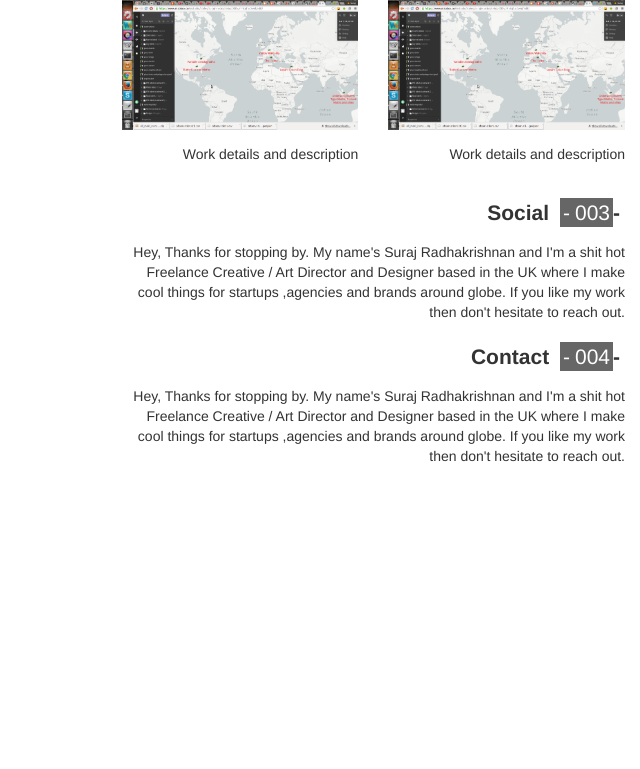
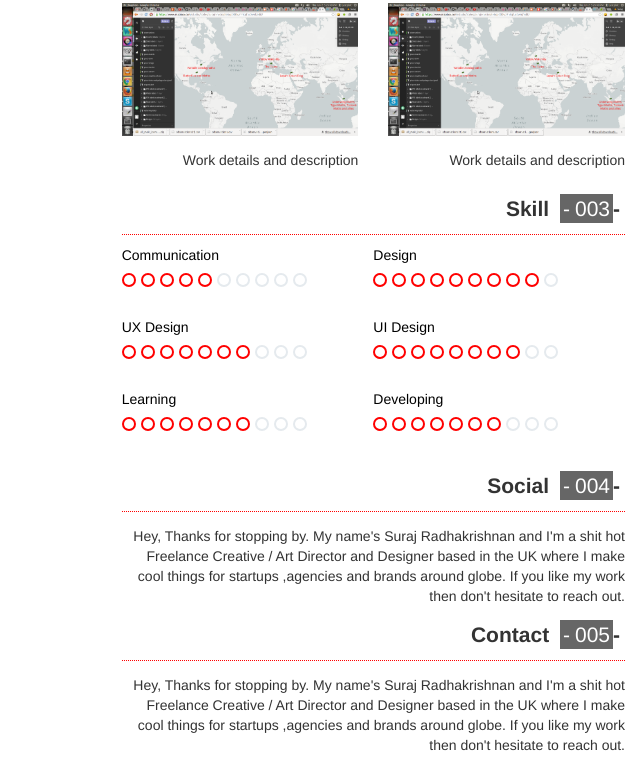
Before and after one commit to surajrkn/surajrkn.github.io, a plain HTML site: page index.html in a window 1280 px wide. Shown: the part 712-1481 px from the top of the page, without its empty margins (640-1280 px from the left). Before the commit the page ends 1192 px from the top, so only its background shows below. Drawn offline with Linux system fonts and the light colour scheme.

Commit message:
index edited

```diff
--- a/css/style.css
+++ b/css/style.css
@@ -94,6 +94,11 @@ h1  span {
 .workDetails img {
     width: 100%;
 }
+.contentContainer h2 {
+    border-bottom: 1px dotted red;
+    margin-top:10px;
+    padding-bottom: 10px;
+}
 .contentContainer h2:after, .contentContainer h2 span:before {
     content: "-";
     margin-right: 5px;
@@ -118,3 +123,43 @@ h1  span {
     padding: 0;
     color: #B31223;
 }
+
+
+.skill-lockup {
+    max-width: 700px;
+    margin: 0 auto;
+    color: #000;
+    text-align: left;
+}
+.skill-label {
+    margin-bottom: 8px;
+}
+.skill-lockup:before, .skill-lockup:after {
+    content: "";
+    display: table; }
+.skill-lockup:after {
+    clear: both; }
+.skill-lockup .skill-unit {
+    width: 50%;
+    float: left; }
+.skill-lockup .skill-unit .skill-icons {
+    font-size: 0;
+    margin: 0 0 30px; }
+.skill-lockup .skill-unit .skill-icons span {
+    display: inline-block;
+    width: 14px;
+    height: 14px;
+    background-color: red;
+    margin-right: 5px;
+    border-radius: 50%; }
+.skill-lockup .skill-unit .skill-icons span:after {
+    content: '';
+    display: block;
+    width: 10px;
+    height: 10px;
+    background: #ffffff;
+    border-radius: 50%;
+    margin: 2px; }
+
+.skill-color, .skill-lockup .skill-unit .skill-icons.skill-1 span:nth-child(n+1), .skill-lockup .skill-unit .skill-icons.skill-2 span:nth-child(n+2), .skill-lockup .skill-unit .skill-icons.skill-3 span:nth-child(n+3), .skill-lockup .skill-unit .skill-icons.skill-4 span:nth-child(n+4), .skill-lockup .skill-unit .skill-icons.skill-5 span:nth-child(n+5), .skill-lockup .skill-unit .skill-icons.skill-6 span:nth-child(n+6), .skill-lockup .skill-unit .skill-icons.skill-7 span:nth-child(n+7), .skill-lockup .skill-unit .skill-icons.skill-8 span:nth-child(n+8), .skill-lockup .skill-unit .skill-icons.skill-9 span:nth-child(n+9), .skill-lockup .skill-unit .skill-icons.skill-10 span:nth-child(n+10) {
+    background: #e5eaee; }
--- a/index.html
+++ b/index.html
@@ -23,7 +23,7 @@
     </div><!-- left col -->
     <div class="col-md-5 contentContainer">
         <section>
-            <h1>Suraj<span>R</span><br />Creative Designer / Developer</h1>
+            <h1>Suraj<span>R</span><br />Creative Designer / UI Developer</h1>
         </section>
         <section>
             <h2>Profile<span>001</span>
@@ -57,7 +57,60 @@
         </section>
 
         <section>
-            <h2>Social <span>003</span></h2>
+            <h2>Skill <span>003</span></h2>
+            <div class="skill-lockup">
+                <div class="skill-unit">
+                    <div class="skill-label">Communication</div>
+                    <div class="skill-icons skill-6">
+                        <span></span><span></span><span></span><span></span><span></span><span></span><span></span><span></span>
+                        <span></span><span></span>
+                    </div>
+                </div>
+
+                <div class="skill-unit">
+                    <div class="skill-label">Design</div>
+                    <div class="skill-icons skill-10">
+                        <span></span><span></span><span></span><span></span><span></span><span></span><span></span><span></span>
+                        <span></span><span></span>
+                    </div>
+                </div>
+
+                <div class="skill-unit">
+                    <div class="skill-label">UX Design</div>
+                    <div class="skill-icons skill-8">
+                        <span></span><span></span><span></span><span></span><span></span><span></span><span></span><span></span>
+                        <span></span><span></span>
+                    </div>
+                </div>
+
+                <div class="skill-unit">
+                    <div class="skill-label">UI Design</div>
+                    <div class="skill-icons skill-9">
+                        <span></span><span></span><span></span><span></span><span></span><span></span><span></span><span></span>
+                        <span></span><span></span>
+                    </div>
+                </div>
+
+                <div class="skill-unit">
+                    <div class="skill-label">Learning</div>
+                    <div class="skill-icons skill-8">
+                        <span></span><span></span><span></span><span></span><span></span><span></span><span></span><span></span>
+                        <span></span><span></span>
+                    </div>
+                </div>
+
+                <div class="skill-unit">
+                    <div class="skill-label">Developing</div>
+                    <div class="skill-icons skill-8">
+                        <span></span><span></span><span></span><span></span><span></span><span></span><span></span><span></span>
+                        <span></span><span></span>
+                    </div>
+                </div>
+            </div>
+        </section>
+
+        <section>
+            <h2>Social <span>004</span></h2>
             <p>Hey, Thanks for stopping by. My name's Suraj Radhakrishnan and I'm a shit hot Freelance Creative /
                 Art Director and Designer based in the UK where I make cool things for startups ,agencies and brands
                 around globe. If you like my work then don't hesitate to reach out.
@@ -65,7 +118,7 @@
         </section>
 
         <section>
-            <h2>Contact <span>004</span></h2>
+            <h2>Contact <span>005</span></h2>
             <p>Hey, Thanks for stopping by. My name's Suraj Radhakrishnan and I'm a shit hot Freelance Creative /
                 Art Director and Designer based in the UK where I make cool things for startups ,agencies and brands
                 around globe. If you like my work then don't hesitate to reach out.
```
